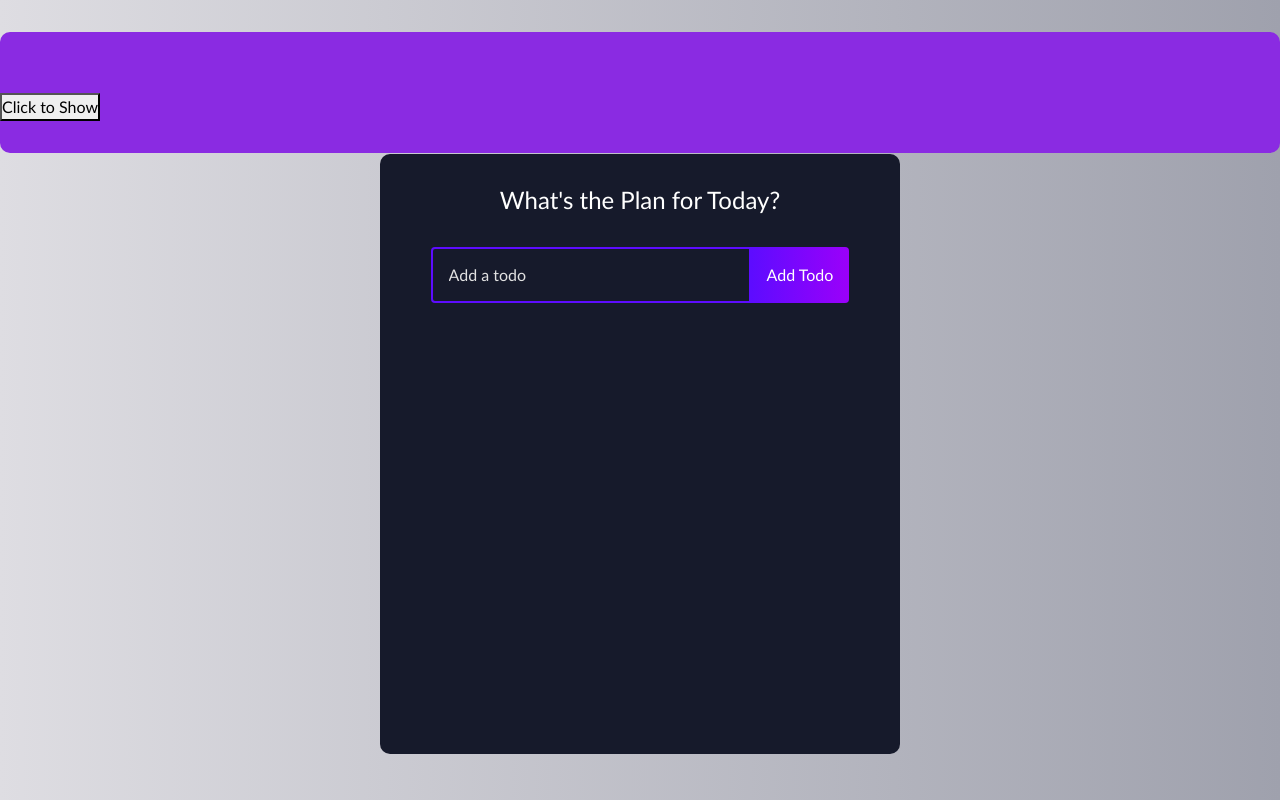
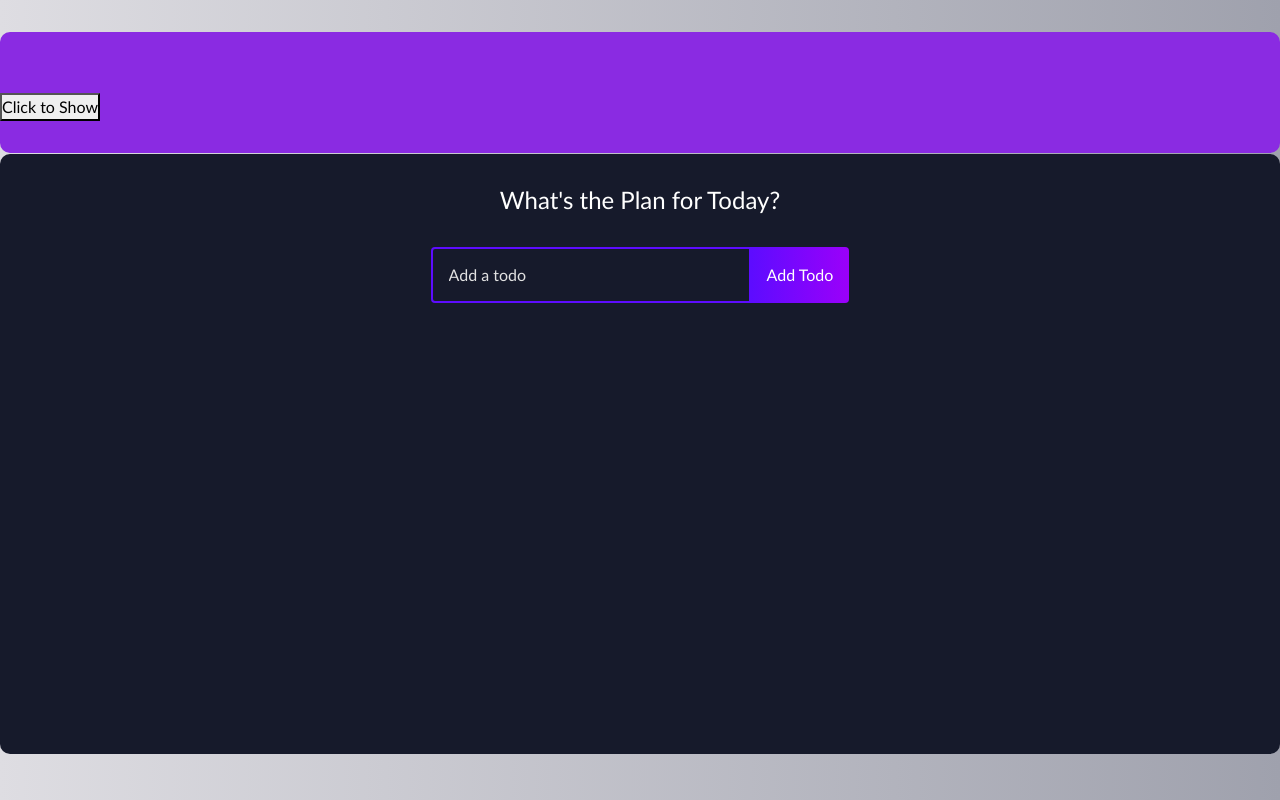
Before and after one commit to Saleck-Eljili/todo-animation, a React (Create React App) app: page / in a window 1280 px wide. Built offline with nearby package versions, Linux system fonts and the light colour scheme.

Commit message:
feat(TODO): test any components

```diff
--- a/src/App.css
+++ b/src/App.css
@@ -24,7 +24,7 @@ body {
   display: flex;
   flex-direction: column;
   justify-content: flex-start;
-  width: 520px;
+  width: 100%;
   min-height: 600px;
   background: #161a2b;
   text-align: center;
--- a/src/App.js
+++ b/src/App.js
@@ -26,7 +26,7 @@ function ZoomExample(props) {
 function App() {
   return (
     <>
-      <ZoomExample className="animated bounce infinite" />
+      <ZoomExample className="animated bounce infinite" id="iddd" />
       <div className="todo-app">
         <TodoList />
       </div>
```
Also changed, not shown: package.json (+5 -2 lines), 2 other files (tests, documents, lock files or other folders).
